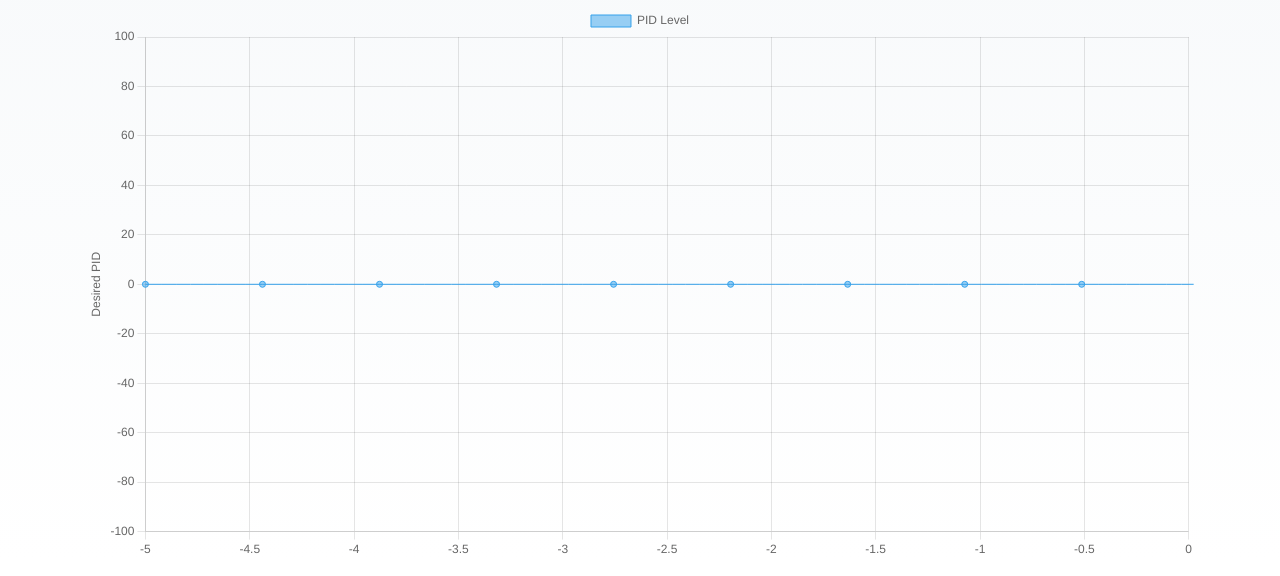
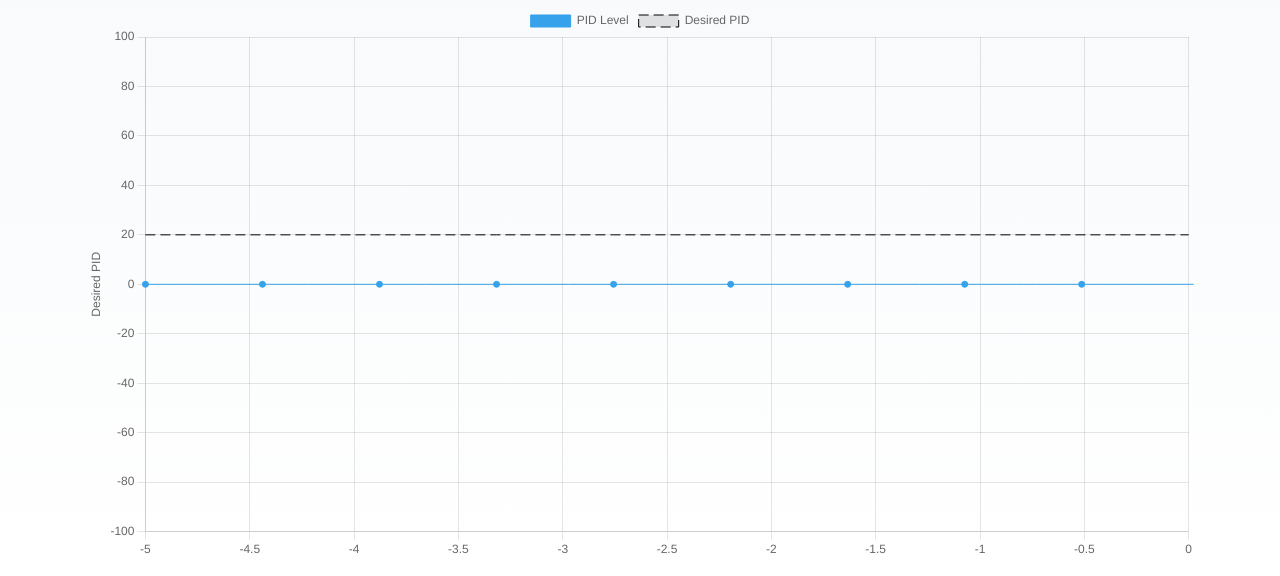
Before and after one commit to beaver-auv/errorsite, a plain HTML site: page index.html in a window 1280 px wide. Shown: the part 700-1276 px from the top of the page. Drawn offline with nearby package versions, Linux system fonts and the light colour scheme.

Commit message:
Desired Line
Added a line that shows what PID the sub is aiming for

```diff
--- a/index.html
+++ b/index.html
@@ -22,7 +22,7 @@
     <script src="https://d3js.org/d3.v7.min.js"></script> <!-- D3 (Graphs) -->
   </head>
 
-  <body>
+  <body style="margin-bottom: 16px">
     <div class="container">
       <h1 class="mt-4 text-center">AUV Debugging</h1>
 
@@ -67,5 +67,6 @@
     <!-- Chart and graph setup -->
     <script src="js/charts&Graphs.js"></script>
 
+
   </body>
 </html>
--- a/js/charts&Graphs.js
+++ b/js/charts&Graphs.js
@@ -1,7 +1,10 @@
 const motorGraph = document.getElementById("motorGraph");
-const chartPID = document.getElementById("chartPID")
-let timestamp = 0
-let AUVactive = true
+const chartPID = document.getElementById("chartPID");
+let timestamp = 0;
+let AUVactive = true;
+// Pull from same place as desiredPID (just for setup)
+let initialDesired = 20;
+let lastDesired = 20;
 
 let PID = new Chart(chartPID, {
   type: "line",
@@ -11,7 +14,17 @@ let PID = new Chart(chartPID, {
       label: "PID Level",
       data: [0],
       borderWidth: 1,
-      tension: 0.4
+      tension: 0.4,
+      backgroundColor: "#36A2EB",
+      borderColor: "#36A2EB"
+    },
+    {
+      label: "Desired PID",
+      data: [initialDesired],
+      borderColor: "black",
+      borderWidth: 1,
+      borderDash: [10, 5],
+      pointRadius: 0
     }]
   },
   options: {
@@ -24,7 +37,7 @@ let PID = new Chart(chartPID, {
           text: "Desired PID"
         },
         grid: {
-          color: 'rgba(0, 0, 0, 0.1)'
+          color: "rgba(0, 0, 0, 0.1)"
         }
       }
     }
@@ -33,12 +46,29 @@ let PID = new Chart(chartPID, {
 
 
 setInterval(function() {
-  //Fetch currentPID from other data
-  let currentPID = 0
+  //Fetch the current PID level from other data later
+  let currentPID = 0;
   PID.data.datasets[0].data.push(currentPID);
 
-  timestamp -= 0.5
-  PID.data.labels.unshift(String(timestamp))
+  timestamp -= 0.5;
+  PID.data.labels.unshift(String(timestamp));
 
-  PID.update()
+  PID.update();
+
+  //Fetch the sub's desired PID from other data later
+  let desiredPID = 20;
+  PID.data.datasets[1].data.push(desiredPID);
+
+  if (timestamp == 0.5) {
+    PID.data.datasets[1].data.shift();
+    PID.data.datasets[1].data.push(desiredPID);
+  } else if (desiredPID != lastDesired) {
+    for (let i = 0; i <= PID.data.datasets[1].data.length; i++) {
+      PID.data.datasets[1].data[i] = desiredPID;
+    };
+  };
+
+  lastDesired = desiredPID;
+
+  PID.update("none");
 }, 500); // Executed every 500 miliseconds
```
